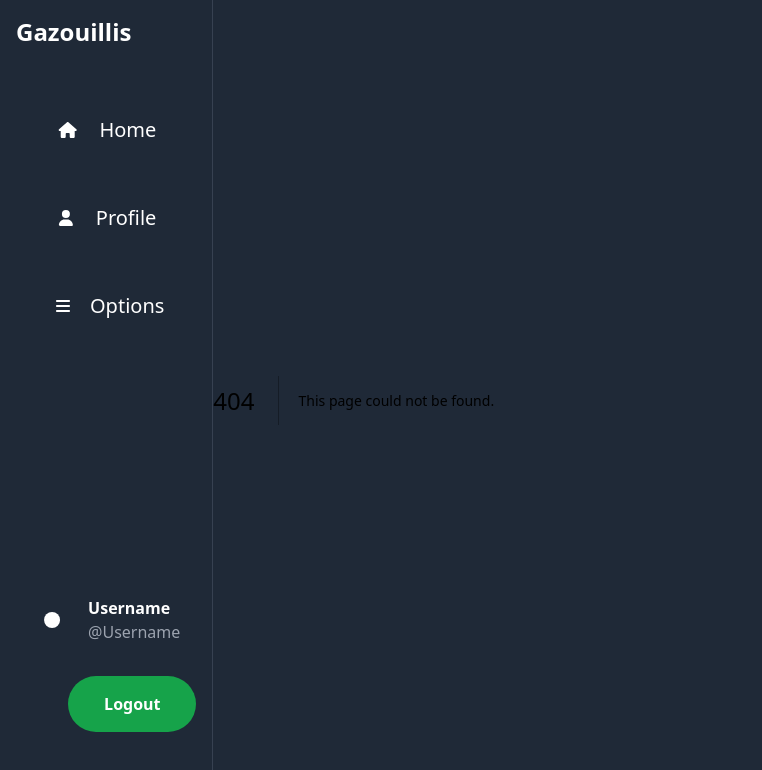
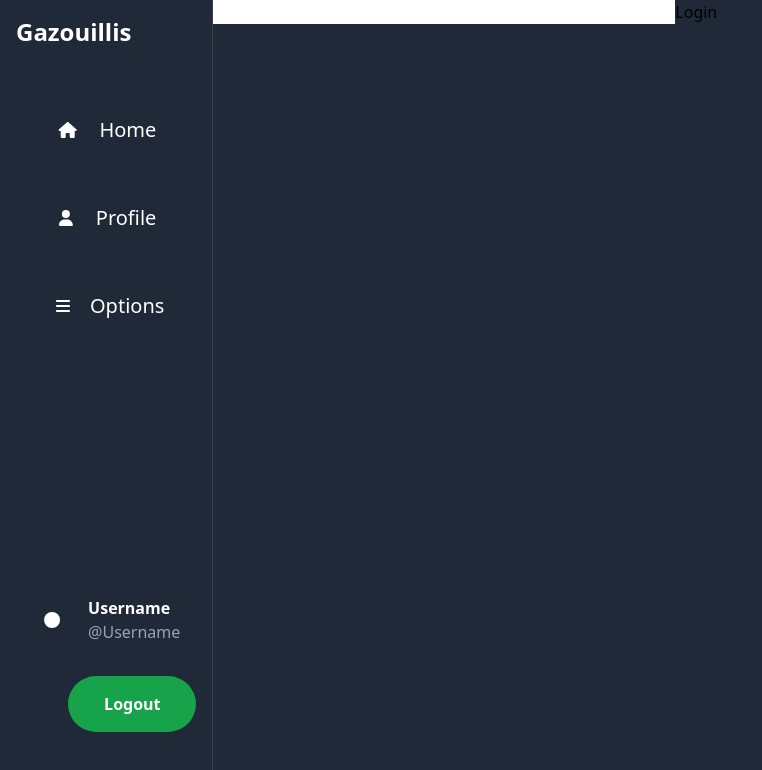
Before and after one commit to Adriantal1/gazouillis-frontend, a Next.js app in the folder gazouillis/: page /login in a window 1280 px wide. Before the commit this address had no page. Shown: the top 770 px of the page, without its empty margins (0-762 px from the left). Built offline with nearby package versions, Linux system fonts and the light colour scheme.

Commit message:
Login prep

```diff
--- a/gazouillis/app/layout.tsx
+++ b/gazouillis/app/layout.tsx
@@ -1,5 +1,6 @@
 import "../styles/globals.css"
 import Sidebar from "../components/Sidebar"
+import { AuthProvider } from "../contexts/AuthContext"
 
 export default function RootLayout({
   children,
@@ -12,8 +13,10 @@ export default function RootLayout({
 
       </head>
       <body className="flex bg-gray-800">
+        <AuthProvider>
         <Sidebar/>
         <div>{children}</div>
+        </AuthProvider>
         </body>
     </html>
   )
--- /dev/null
+++ b/gazouillis/app/login/page.tsx
@@ -0,0 +1,19 @@
+"use client"
+
+import {useContext} from 'react'
+import AuthContext from '../../contexts/AuthContext'
+
+const Page = () => {
+  const {login} = useContext(AuthContext)
+  return (
+    <div>
+      <form onSubmit={login}>
+        <input type="email" name="email" />
+        <input type="password" name="password" />
+        <input type="submit" value="Login" />
+      </form>
+    </div>
+  )
+}
+
+export default Page
--- /dev/null
+++ b/gazouillis/contexts/AuthContext.tsx
@@ -0,0 +1,53 @@
+"use client"
+
+import React, { createContext, FormEvent, SyntheticEvent, useState } from 'react'
+
+interface IAuthContext {
+  tokens: string[] | null,
+  user: string | null,
+  login: (e:SyntheticEvent<HTMLFormElement>) => void,
+  logout: () => void,
+}
+
+const AuthContextDefault = {
+  tokens: [],
+  user: null,
+  login: () => {},
+  logout: () => {},
+}
+
+const AuthContext = createContext<IAuthContext>(AuthContextDefault)
+
+export const AuthProvider = ({children}:{children:React.ReactNode}) => {
+  const [tokens,setTokens] = useState<string[] | null>(null)
+  const [user,setUser] = useState<string | null>(null)
+
+  const login = (e:SyntheticEvent<HTMLFormElement>) => {
+    e.preventDefault()
+
+    console.log(e.currentTarget.elements[0].value)
+
+    // const data = await fetch("https://gazouillis-b.up.railway.app/users/get-tokens", {
+    //   method:"POST",
+    //   headers:{'Content-Type':'application/json'},
+    //   body:JSON.stringify({"email":e.target.email.value,"password":e.target.password.value})
+    // })
+  }
+
+  const logout = () => {
+
+  }
+
+  const contextData = {
+    user:user,
+    tokens:tokens,
+    login:login,
+    logout:logout
+  }
+
+  return (
+    <AuthContext.Provider value={contextData}>{children}</AuthContext.Provider>
+  )
+}
+
+export default AuthContext
```
